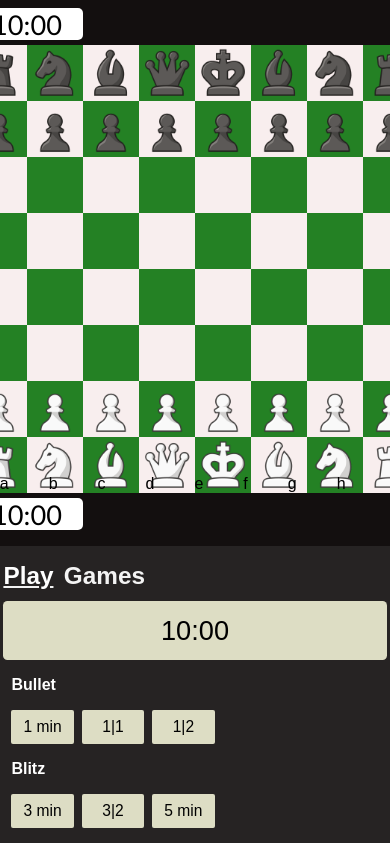
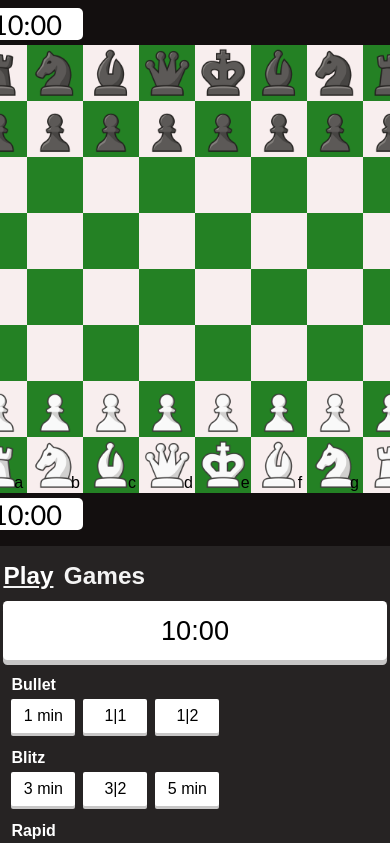
Before and after one commit to poissonfou/Chess, a React (Vite) app: page / in a window 390 px wide. Shown: the top 843 px of the page. Built offline with nearby package versions, Linux system fonts and the light colour scheme.

Commit message:
changed coords and time selection buttons' styling

```diff
--- a/src/components/ChessBoard.jsx
+++ b/src/components/ChessBoard.jsx
@@ -692,8 +692,6 @@ function ChessBoard({ board, setBoard, piecesTaken, fullLogMoves }) {
 
                 if (!possibleMoves.length) continue;
 
-                console.log(possibleMoves);
-
                 for (let i = 0; i < possibleMoves.length; i++) {
                   let previewBoard = JSON.parse(JSON.stringify(board));
                   previewBoard[possibleMoves[i].rowFrom][
--- a/src/components/ChessBoard.module.css
+++ b/src/components/ChessBoard.module.css
@@ -4,15 +4,16 @@
 
 .board-nums {
   position: absolute;
-  margin-left: 0.1em;
+  margin-left: 0.2em;
   margin-top: 0;
   padding: 0;
 }
 
 .board-nums li {
   list-style: none;
-  font-size: 1.5rem;
-  margin-top: 2rem;
+  font-size: 1.2rem;
+  margin-top: 0.5rem;
+  margin-bottom: 2.2em;
 }
 
 .board-letters {
@@ -25,28 +26,47 @@
 
 .board-letters li {
   list-style: none;
-  font-size: 1.5rem;
-  margin-left: 1.5em;
-  width: 50%;
-  margin-right: 0.7em;
+  font-size: 1.2rem;
+  margin-left: 2.4em;
+  margin-right: 0.35em;
+  padding-right: 0.1em;
+  margin-top: 0.5em;
 }
 
 @media (max-width: 675px) {
   .board-letters {
-    margin-top: -1.1em;
+    margin-top: -1.7em;
   }
 
   .board-letters li {
     font-size: 1rem;
-    margin-left: 1.8em;
+    margin-left: 3em;
+    margin-right: 0.2em;
+    padding-right: 0.1em;
+    margin-top: 0.5em;
   }
 
   .board-nums {
-    margin-left: 0.1em;
+    margin-left: 0.2em;
   }
 
   .board-nums li {
     font-size: 1rem;
-    margin-top: 1.7rem;
+    margin-bottom: 2.7em;
   }
 }
+
+@media (max-width: 600px) {
+  .board-letters li {
+    font-size: 1rem;
+    margin-left: 2.7em;
+    margin-right: 0.2em;
+    padding-right: 0.1em;
+    margin-top: 0.5em;
+  }
+
+  .board-nums li {
+    font-size: 1rem;
+    margin-bottom: 2.4em;
+  }
+}
--- a/src/components/MovesBoard.jsx
+++ b/src/components/MovesBoard.jsx
@@ -517,7 +517,7 @@ function MovesBoard({
             <h1>Moves</h1>
             <div
               className={
-                moves.length > 10
+                moves.length > 14
                   ? `${classes["entrys"]} ${classes.overflow}`
                   : `${classes["entrys"]}`
               }
--- a/src/components/MovesBoard.module.css
+++ b/src/components/MovesBoard.module.css
@@ -94,7 +94,8 @@
 .selected-time {
   border: none;
   border-radius: 4.5px;
-  background-color: rgb(221, 221, 196);
+  background-color: rgb(255, 255, 255);
+  box-shadow: 0px 5px rgb(199, 198, 198);
   width: 100%;
   padding: 0.5em;
   font-size: 1.7rem;
@@ -112,8 +113,19 @@
 }
 
 @media (max-width: 1150px) {
+  .selected-time {
+    font-size: 1.5rem;
+  }
+
   .play-button {
-    font-size: 1.5rem;
+    padding: 0.6em;
+    font-size: 1.6rem;
+  }
+}
+
+@media (max-width: 680px) {
+  .selected-time {
+    font-size: 1.7rem;
   }
 }
 
@@ -203,6 +215,7 @@
 .time-options p {
   font-weight: 700;
   color: white;
+  margin-bottom: 0.3em;
 }
 
 .time-options-item {
@@ -214,10 +227,23 @@
   border: none;
   border-radius: 2px;
   margin-right: 0.5rem;
-  background-color: rgb(221, 221, 196);
+  background-color: rgb(255, 255, 255);
+  box-shadow: 0px 3px rgb(199, 198, 198);
   width: 4em;
   padding: 0.5em 0em;
-  font-size: clamp(0.2rem, 4vw, 1rem);
+  font-size: 1rem;
+}
+
+@media (max-width: 1150px) {
+  .time-options-item button {
+    font-size: 0.9rem;
+  }
+}
+
+@media (max-width: 750px) {
+  .time-options-item button {
+    font-size: 1rem;
+  }
 }
 
 .custom-time-inputs {
@@ -244,6 +270,7 @@
 .custom-time-inputs button img {
   width: 2em;
   height: 2em;
+  margin-top: 0.1em;
 }
 
 .custom-time-inputs input::placeholder {
@@ -398,7 +425,7 @@
 }
 
 .games-log {
-  height: 30rem;
+  height: 26.6em;
 }
 
 .games-log h2 {
--- a/src/helper/helper.js
+++ b/src/helper/helper.js
@@ -953,8 +953,12 @@ export function saveGame(
   ...timeSections
 ) {
   let time;
-  let [timeSectionsObj] = timeSections;
-  let { minutesMiliseconds, secondsInput, increment } = timeSectionsObj;
+
+  let minutesMiliseconds, secondsInput, increment;
+  if (timeSections.length) {
+    [{ minutesMiliseconds, secondsInput, increment }] = timeSections;
+  }
+
   if (fullTime == 0) {
     let miliseconds = minutesMiliseconds + secondsInput;
 
```
